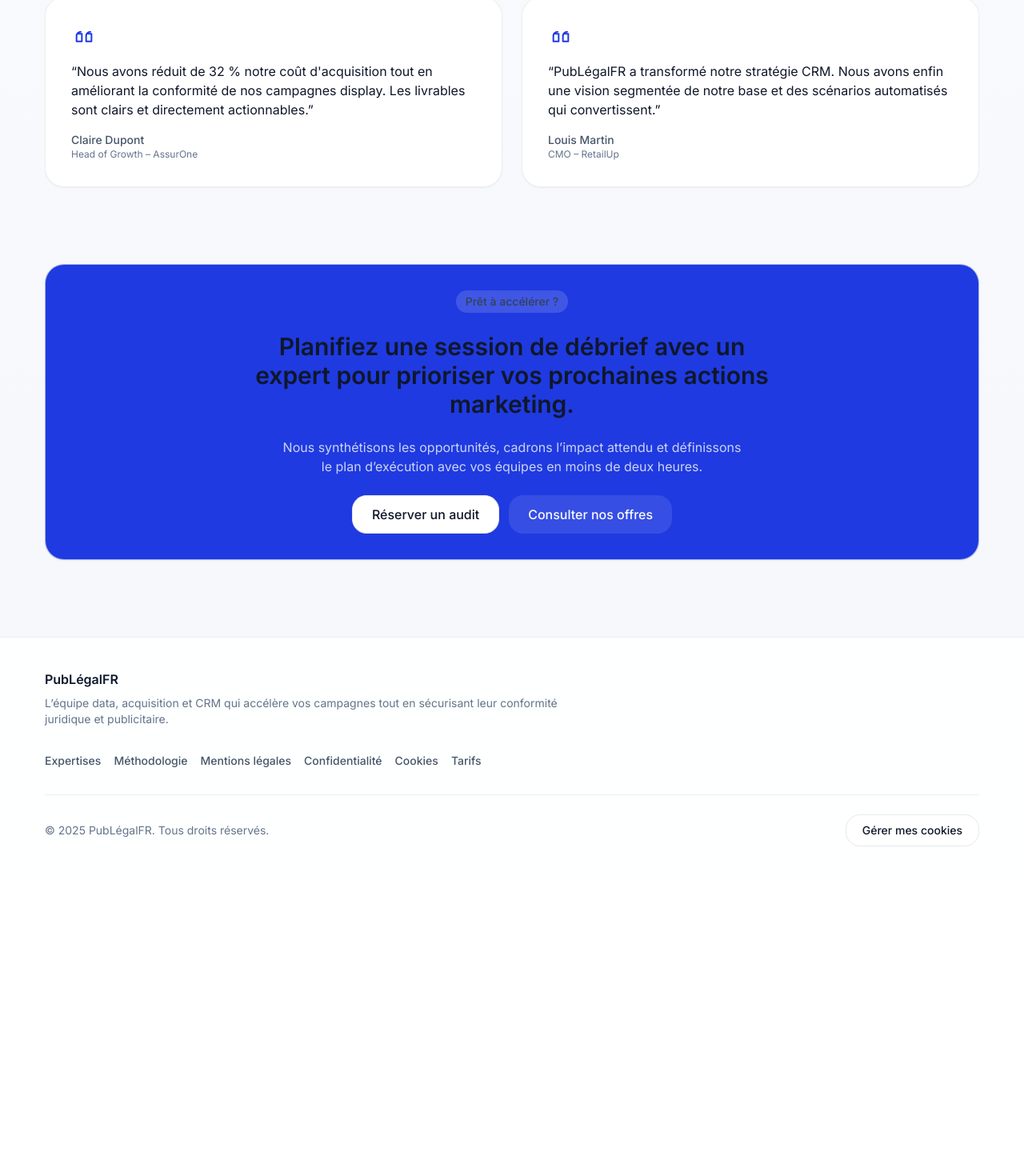
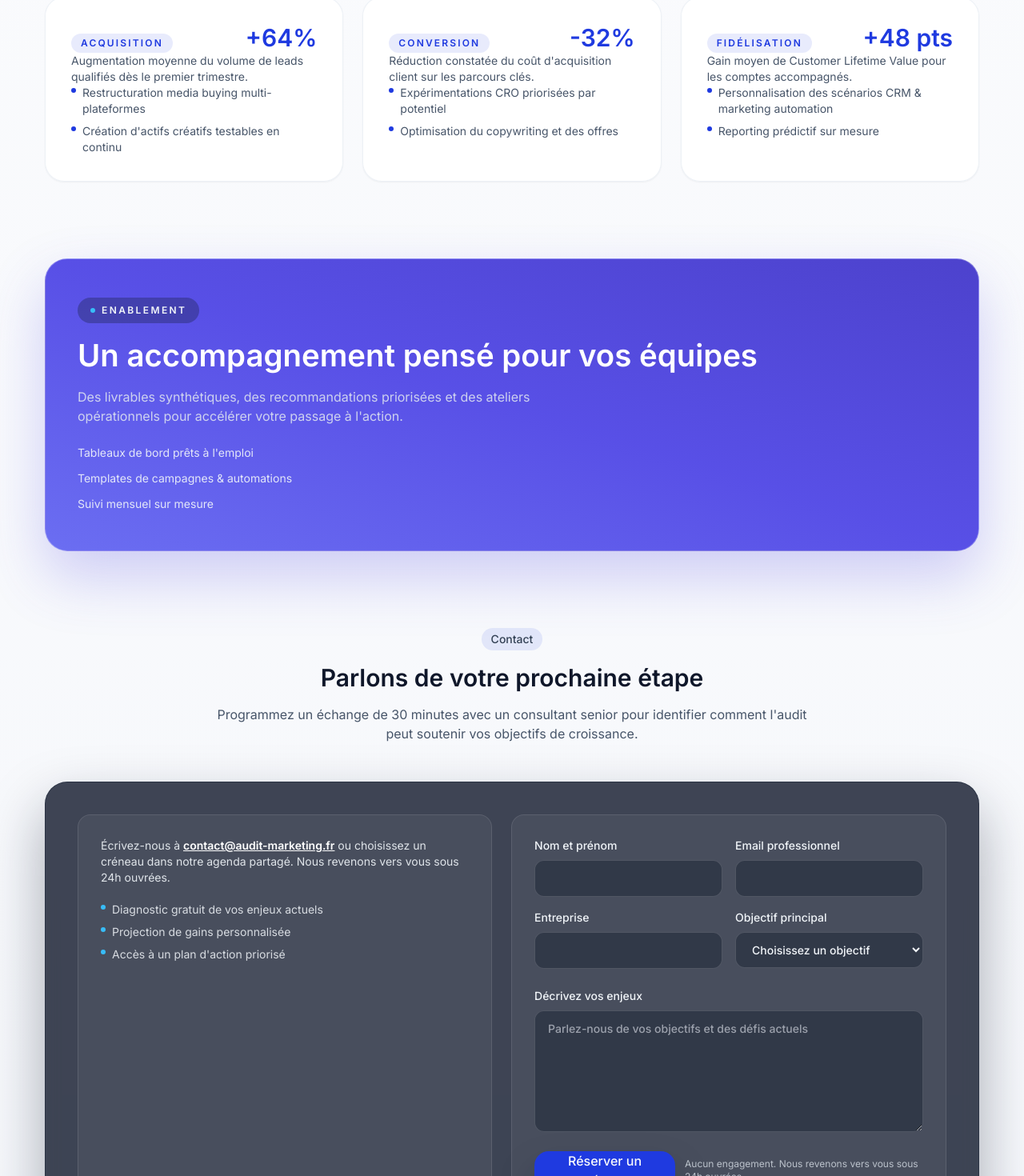
Before and after one commit to TechHumain/Projet_Site_Marketing, a Next.js app in the folder frontend/: page / in a window 1280 px wide. Shown: the part 2661-4131 px from the top of the page at 80% size. Before the commit the page ends 3759 px from the top, so only its background shows below. Built offline with nearby package versions, Linux system fonts and the light colour scheme.

Commit message:
feat: add insights and contact sections

```diff
--- a/frontend/app/globals.css
+++ b/frontend/app/globals.css
@@ -68,6 +68,20 @@
   }
 }
 
+@layer components {
+  .cta-field {
+    @apply flex flex-col gap-2 text-sm font-medium text-slate-100;
+  }
+
+  .cta-input {
+    @apply w-full rounded-xl border border-white/15 bg-slate-900/40 px-4 py-3 text-sm text-slate-100 placeholder:text-slate-200/60 focus:outline-none focus:ring-2 focus:ring-primary/60;
+  }
+
+  .cta-note {
+    @apply text-xs text-slate-200/75;
+  }
+}
+
 @layer utilities {
   .shadow-soft {
     @apply shadow-md;
--- a/frontend/app/page.tsx
+++ b/frontend/app/page.tsx
@@ -118,20 +118,161 @@ const methodology = [
   },
 ];
 
-const testimonials = [
+const insights = [
   {
-    quote:
-      "Nous avons réduit de 32 % notre coût d'acquisition tout en améliorant la conformité de nos campagnes display. Les livrables sont clairs et directement actionnables.",
-    author: "Claire Dupont",
-    role: "Head of Growth – AssurOne",
+    eyebrow: "Acquisition",
+    value: "+64%",
+    description: "Augmentation moyenne du volume de leads qualifiés dès le premier trimestre.",
+    bullets: [
+      "Restructuration media buying multi-plateformes",
+      "Création d'actifs créatifs testables en continu",
+    ],
   },
   {
-    quote:
-      "PubLégalFR a transformé notre stratégie CRM. Nous avons enfin une vision segmentée de notre base et des scénarios automatisés qui convertissent.",
-    author: "Louis Martin",
-    role: "CMO – RetailUp",
+    eyebrow: "Conversion",
+    value: "-32%",
+    description: "Réduction constatée du coût d'acquisition client sur les parcours clés.",
+    bullets: [
+      "Expérimentations CRO priorisées par potentiel",
+      "Optimisation du copywriting et des offres",
+    ],
+  },
+  {
+    eyebrow: "Fidélisation",
+    value: "+48 pts",
+    description: "Gain moyen de Customer Lifetime Value pour les comptes accompagnés.",
+    bullets: [
+      "Personnalisation des scénarios CRM & marketing automation",
+      "Reporting prédictif sur mesure",
+    ],
   },
 ];
+
+const ctaBullets = [
+  "Diagnostic gratuit de vos enjeux actuels",
+  "Projection de gains personnalisée",
+  "Accès à un plan d'action priorisé",
+];
+
+interface InsightCardProps {
+  eyebrow: string;
+  value: string;
+  description: string;
+  bullets: string[];
+}
+
+function InsightCard({ eyebrow, value, description, bullets }: InsightCardProps) {
+  return (
+    <Card className="h-full gap-4 rounded-2xl border-slate-200/60 bg-white/95 p-8 text-left shadow-lg backdrop-blur transition-all duration-300 hover:-translate-y-1 hover:shadow-elevated">
+      <header className="flex items-baseline justify-between gap-4">
+        <span className="inline-flex items-center rounded-full bg-primary/10 px-3 py-1 text-xs font-semibold uppercase tracking-[0.18em] text-primary">
+          {eyebrow}
+        </span>
+        <strong className="text-3xl font-semibold text-primary">{value}</strong>
+      </header>
+      <p className="text-sm text-slate-600">{description}</p>
+      <ul className="space-y-2 text-sm text-slate-600">
+        {bullets.map((bullet) => (
+          <li key={bullet} className="flex items-start gap-2">
+            <span className="mt-1 inline-flex h-1.5 w-1.5 flex-none rounded-full bg-primary" aria-hidden="true" />
+            <span>{bullet}</span>
+          </li>
+        ))}
+      </ul>
+    </Card>
+  );
+}
+
+function EnablementHighlight() {
+  return (
+    <div className="grid gap-6 rounded-[28px] border border-white/30 bg-gradient-to-tr from-indigo-500/95 via-indigo-600/95 to-indigo-700/95 px-10 py-12 text-slate-100 shadow-[0_32px_70px_rgba(79,70,229,0.25)]">
+      <div className="space-y-4">
+        <span className="inline-flex items-center gap-2 rounded-full bg-slate-900/30 px-4 py-2 text-xs font-semibold uppercase tracking-[0.2em]">
+          <span className="inline-block h-1.5 w-1.5 rounded-full bg-accent" aria-hidden="true" />
+          Enablement
+        </span>
+        <h2 className="text-3xl font-semibold leading-tight text-white md:text-[2.4rem]">
+          Un accompagnement pensé pour vos équipes
+        </h2>
+        <p className="max-w-2xl text-base text-slate-200/85">
+          Des livrables synthétiques, des recommandations priorisées et des ateliers opérationnels pour accélérer votre passage à l'action.
+        </p>
+      </div>
+      <ul className="space-y-3 text-sm text-slate-100/90">
+        <li>Tableaux de bord prêts à l'emploi</li>
+        <li>Templates de campagnes &amp; automations</li>
+        <li>Suivi mensuel sur mesure</li>
+      </ul>
+    </div>
+  );
+}
+
+function ContactPanel() {
+  return (
+    <div className="grid gap-6 rounded-[28px] border border-slate-800/60 bg-slate-900/80 p-8 shadow-[0_32px_70px_rgba(15,23,42,0.35)] backdrop-blur md:p-10 lg:grid-cols-[1fr_minmax(0,1.05fr)]">
+      <div className="flex flex-col gap-5 rounded-2xl border border-white/10 bg-white/5 p-6 text-slate-100 md:p-7">
+        <p className="text-sm text-slate-100/90">
+          Écrivez-nous à <a href="mailto:contact@audit-marketing.fr" className="font-semibold text-white underline">contact@audit-marketing.fr</a> ou choisissez un créneau dans notre agenda partagé. Nous revenons vers vous sous 24h ouvrées.
+        </p>
+        <ul className="space-y-2 text-sm text-slate-100/85">
+          {ctaBullets.map((bullet) => (
+            <li key={bullet} className="flex items-start gap-2">
+              <span className="mt-1 inline-flex h-1.5 w-1.5 flex-none rounded-full bg-accent" aria-hidden="true" />
+              <span>{bullet}</span>
+            </li>
+          ))}
+        </ul>
+      </div>
+      <form
+        className="flex flex-col gap-6 rounded-2xl border border-white/10 bg-white/5 p-6 text-left md:p-7"
+        action="https://formspree.io/f/mwkjakdl"
+        method="post"
+      >
+        <div className="grid gap-4 md:grid-cols-2">
+          <label className="cta-field">
+            Nom et prénom
+            <input className="cta-input" type="text" name="name" autoComplete="name" required />
+          </label>
+          <label className="cta-field">
+            Email professionnel
+            <input className="cta-input" type="email" name="email" autoComplete="email" required />
+          </label>
+          <label className="cta-field">
+            Entreprise
+            <input className="cta-input" type="text" name="company" autoComplete="organization" />
+          </label>
+          <label className="cta-field">
+            Objectif principal
+            <select className="cta-input" name="goal" required defaultValue="">
+              <option value="" disabled>
+                Choisissez un objectif
+              </option>
+              <option value="acquisition">Accélérer l'acquisition</option>
+              <option value="conversion">Optimiser la conversion</option>
+              <option value="fidelisation">Renforcer la fidélisation</option>
+              <option value="data">Structurer la data</option>
+            </select>
+          </label>
+        </div>
+        <label className="cta-field">
+          Décrivez vos enjeux
+          <textarea
+            className="cta-input min-h-[9.5rem]"
+            name="context"
+            rows={4}
+            placeholder="Parlez-nous de vos objectifs et des défis actuels"
+          />
+        </label>
+        <div className="flex flex-col gap-3 sm:flex-row sm:items-center sm:justify-between">
+          <Button type="submit" size="lg" className="w-full shadow-[0_24px_45px_rgba(15,23,42,0.3)] sm:w-auto">
+            Réserver un créneau
+          </Button>
+          <p className="cta-note">Aucun engagement. Nous revenons vers vous sous 24h ouvrées.</p>
+        </div>
+      </form>
+    </div>
+  );
+}
 
 export default function Home() {
   return (
@@ -254,66 +395,36 @@ export default function Home() {
         </div>
       </section>
 
-      <section id="preuves" className="container space-y-12">
+      <section className="container space-y-12">
         <div className="flex flex-col gap-4 text-center">
           <Badge className="self-center bg-primary/10 text-primary">Résultats</Badge>
-          <h2 className="text-3xl font-semibold text-text">Des preuves concrètes</h2>
+          <h2 className="text-3xl font-semibold text-text">Des résultats mesurables dès les premières semaines</h2>
           <p className="mx-auto max-w-3xl text-base text-slate-600">
-            Les directions marketing et growth que nous accompagnons constatent des gains rapides sur la performance et la
-            conformité.
+            Nous combinons l'analyse data, l'intelligence marché et l'opérationnel pour accélérer durablement votre acquisition
+            et la fidélisation.
           </p>
         </div>
-        <div className="grid gap-6 md:grid-cols-2">
-          {testimonials.map((testimonial) => (
-            <Card key={testimonial.author} className="h-full text-left">
-              <div className="flex flex-col gap-4">
-                <svg
-                  className="h-8 w-8 text-primary"
-                  viewBox="0 0 24 24"
-                  fill="none"
-                  stroke="currentColor"
-                  strokeWidth="1.5"
-                  strokeLinecap="round"
-                  strokeLinejoin="round"
-                  aria-hidden="true"
-                >
-                  <path d="M7 10h3v7H5v-5a4 4 0 014-4" />
-                  <path d="M16 10h3v7h-5v-5a4 4 0 014-4" />
-                </svg>
-                <p className="text-base text-text">“{testimonial.quote}”</p>
-                <div className="text-sm font-medium text-slate-600">
-                  {testimonial.author}
-                  <span className="block text-xs font-normal text-slate-500">{testimonial.role}</span>
-                </div>
-              </div>
-            </Card>
+        <div className="grid gap-6 md:grid-cols-3">
+          {insights.map((insight) => (
+            <InsightCard key={insight.eyebrow} {...insight} />
           ))}
         </div>
       </section>
 
       <section className="container">
-        <Card className="flex flex-col items-center gap-6 bg-primary text-center text-primary-foreground">
-          <Badge className="bg-white/15 text-primary-foreground">Prêt à accélérer ?</Badge>
-          <h2 className="max-w-2xl text-3xl font-semibold">
-            Planifiez une session de débrief avec un expert pour prioriser vos prochaines actions marketing.
-          </h2>
-          <p className="max-w-xl text-base text-primary-foreground/80">
-            Nous synthétisons les opportunités, cadrons l’impact attendu et définissons le plan d’exécution avec vos équipes en
-            moins de deux heures.
+        <EnablementHighlight />
+      </section>
+
+      <section id="contact" className="container space-y-12">
+        <div className="flex flex-col gap-4 text-center">
+          <Badge className="self-center bg-primary/10 text-primary">Contact</Badge>
+          <h2 className="text-3xl font-semibold text-text">Parlons de votre prochaine étape</h2>
+          <p className="mx-auto max-w-3xl text-base text-slate-600">
+            Programmez un échange de 30 minutes avec un consultant senior pour identifier comment l'audit peut soutenir vos
+            objectifs de croissance.
           </p>
-          <div className="flex flex-col gap-3 sm:flex-row">
-            <Button href="/analyser" size="lg" variant="secondary" className="bg-white text-primary">
-              Réserver un audit
-            </Button>
-            <Button
-              href="/tarifs"
-              size="lg"
-              className="bg-white/10 text-primary-foreground hover:bg-white/20"
-            >
-              Consulter nos offres
-            </Button>
-          </div>
-        </Card>
+        </div>
+        <ContactPanel />
       </section>
     </div>
   );
```
